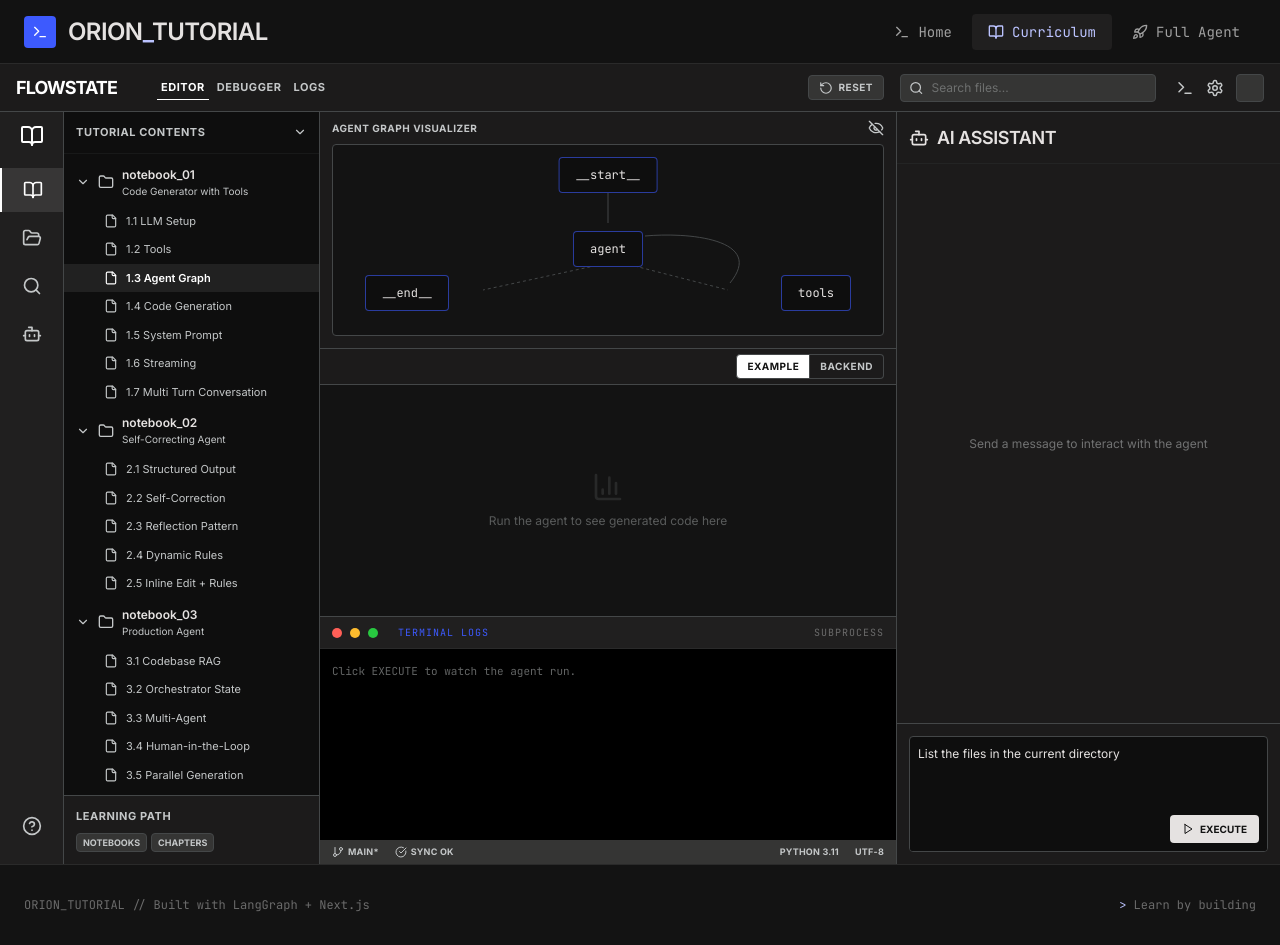
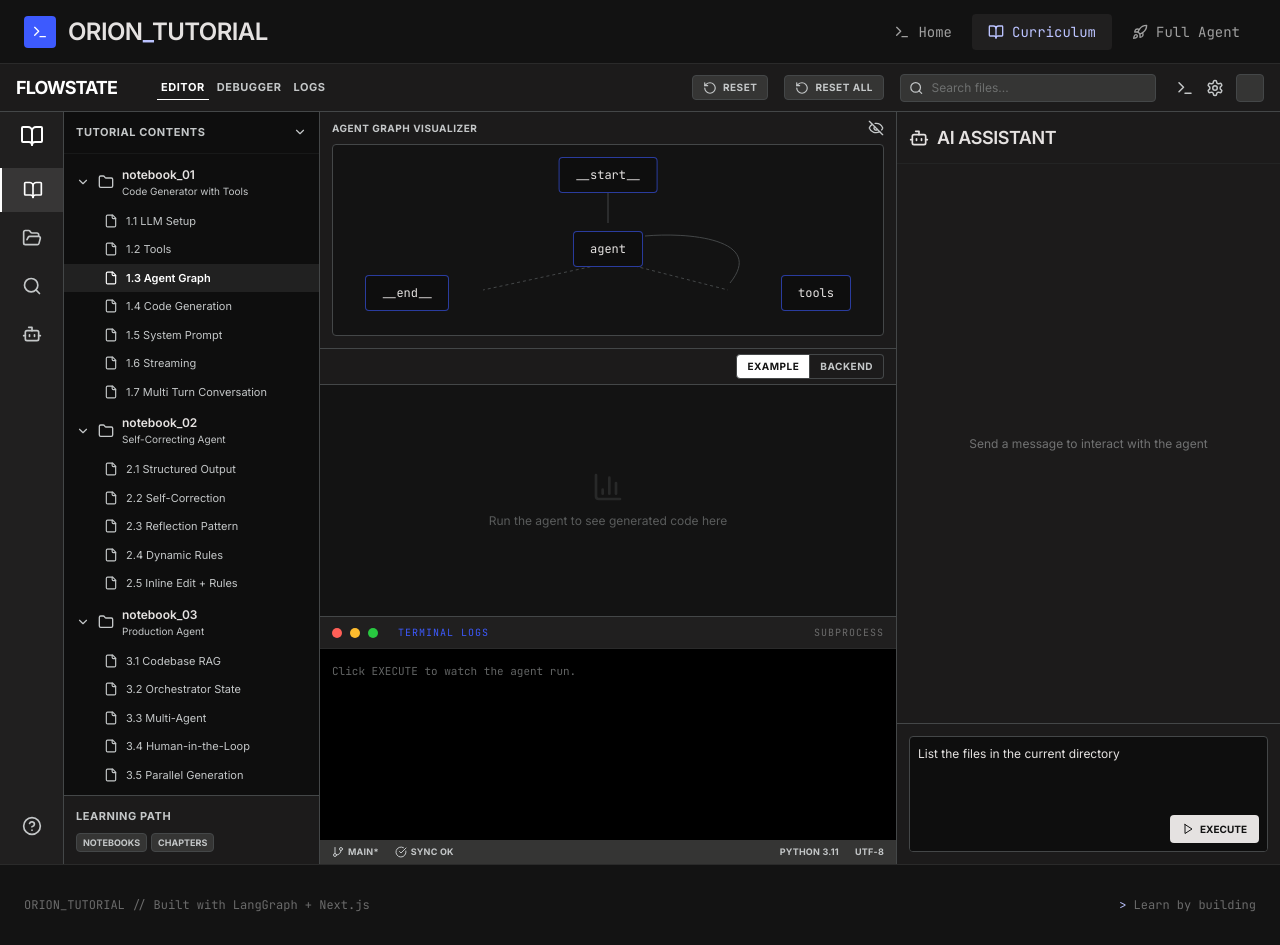
Before and after one commit to ishandutta0098/orion-tutorial, a Next.js app in the folder web/: page /curriculum/agent-graph in a window 1280 px wide. Built offline with nearby package versions, Linux system fonts and the light colour scheme.

Commit message:
add project reset control

```diff
--- a/web/components/IDE/IDEHeader.tsx
+++ b/web/components/IDE/IDEHeader.tsx
@@ -2,7 +2,13 @@
 
 import { RotateCcw, Search, Terminal, Settings } from "lucide-react";
 
-export function IDEHeader({ onReset }: { onReset?: () => void }) {
+export function IDEHeader({
+  onReset,
+  onResetAll,
+}: {
+  onReset?: () => void;
+  onResetAll?: () => void;
+}) {
   return (
     <header className="bg-surface-container-low flex justify-between items-center w-full px-4 h-12 border-b border-outline-variant z-50 shrink-0">
       <div className="flex items-center gap-4">
@@ -31,6 +37,15 @@ export function IDEHeader({ onReset }: { onReset?: () => void }) {
             Reset
           </button>
         )}
+        {onResetAll && (
+          <button
+            onClick={onResetAll}
+            className="flex items-center gap-1.5 rounded border border-outline-variant bg-surface-high px-2.5 py-1 font-headline text-[10px] font-bold uppercase tracking-wider text-ink-variant transition-colors hover:text-ink"
+          >
+            <RotateCcw className="w-3.5 h-3.5" />
+            Reset All
+          </button>
+        )}
         <div className="bg-surface-high flex items-center px-2 py-1 rounded border border-outline-variant w-64">
           <Search className="w-4 h-4 text-ink-variant mr-2" />
           <input
```
